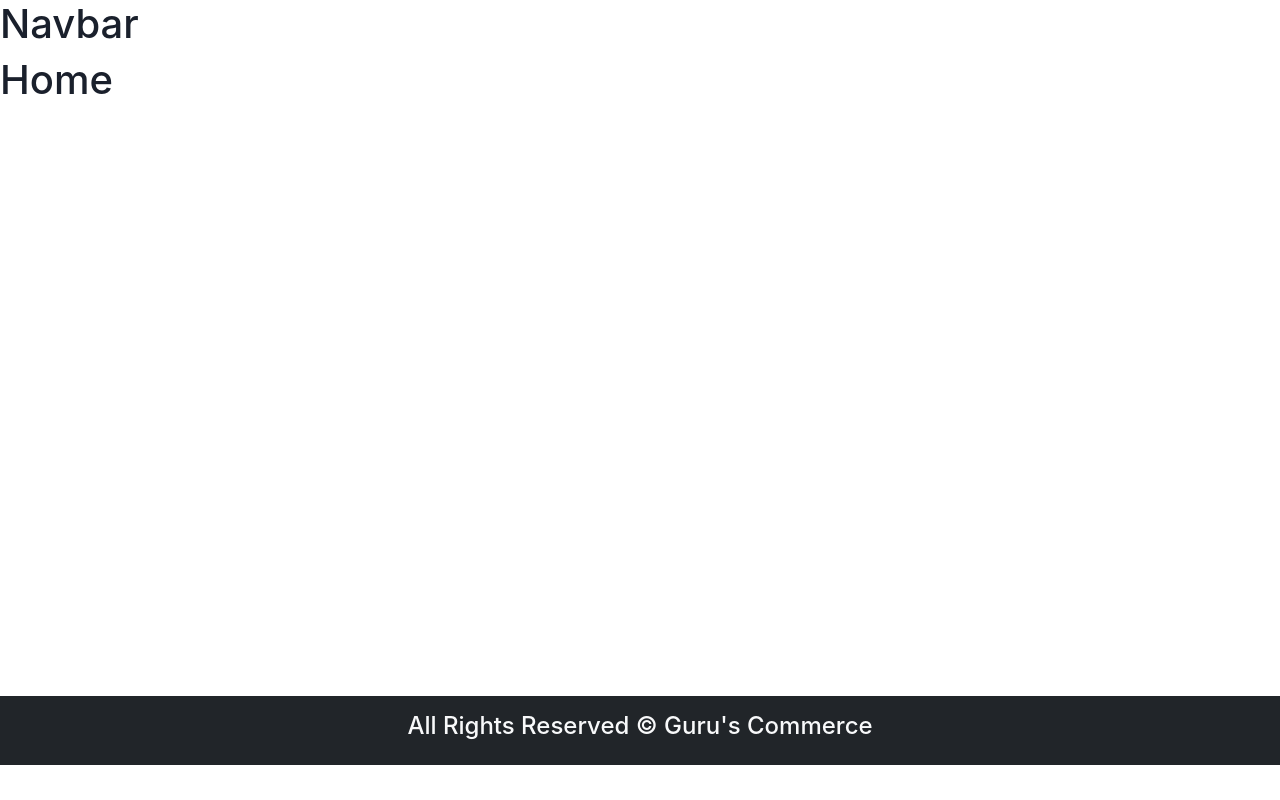
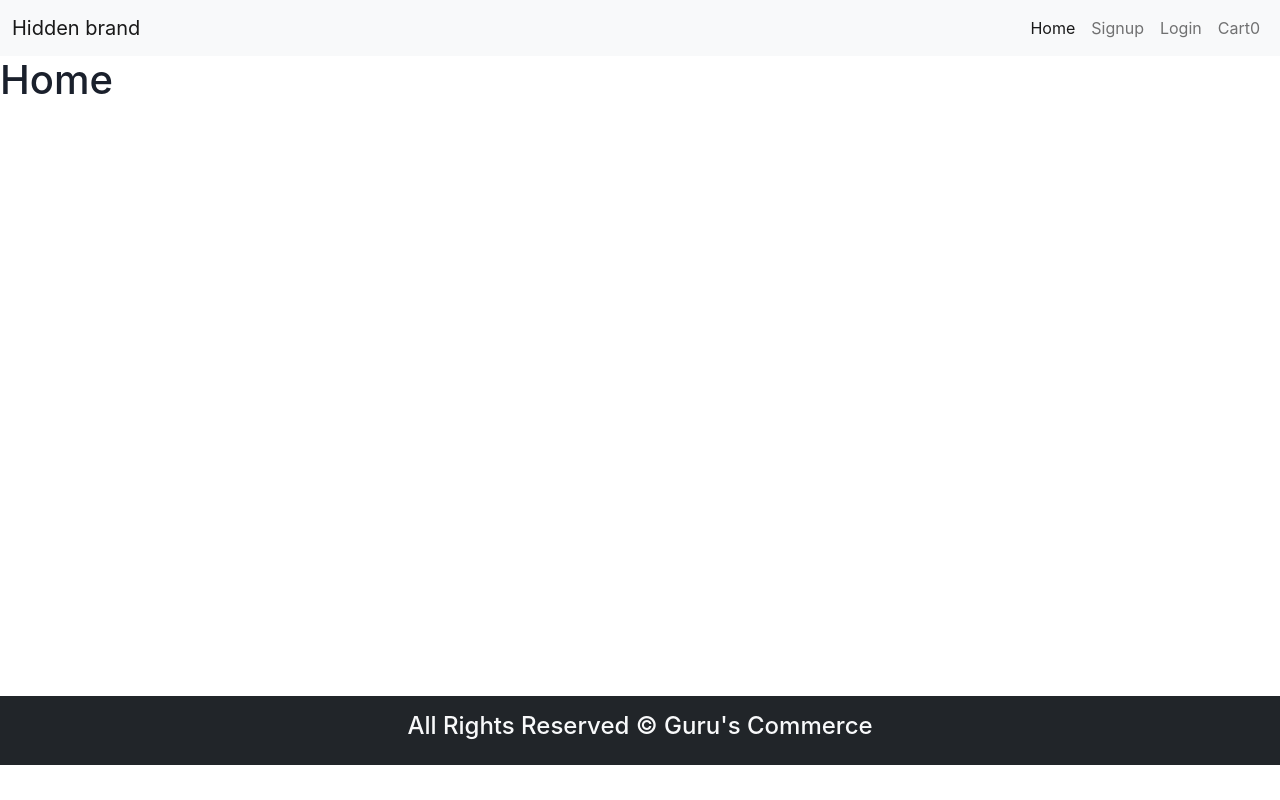
Before and after one commit to Guruprasad3n/NewEcommerce, a React (Vite) app in the folder Frontend/: page / in a window 1280 px wide. Built offline with nearby package versions, Linux system fonts and the light colour scheme.

Commit message:
Ecommerce

```diff
--- a/Frontend/src/Components/Layout/Navbar.jsx
+++ b/Frontend/src/Components/Layout/Navbar.jsx
@@ -1,8 +1,34 @@
 import React from "react";
+import { NavLink } from "react-router-dom";
 function Navbar() {
   return (
     <>
-      <h1>Navbar</h1>
+   <nav className="navbar navbar-expand-lg navbar-light bg-light">
+  <div className="container-fluid">
+    <button className="navbar-toggler" type="button" data-bs-toggle="collapse" data-bs-target="#navbarTogglerDemo01" aria-controls="navbarTogglerDemo01" aria-expanded="false" aria-label="Toggle navigation">
+      <span className="navbar-toggler-icon" />
+    </button>
+    <div className="collapse navbar-collapse" id="navbarTogglerDemo01">
+      <NavLink className="navbar-brand" to="#">Hidden brand</NavLink>
+      <ul className="navbar-nav ms-auto mb-2 mb-lg-0">
+        <li className="nav-item">
+          <NavLink className="nav-link active" aria-current="page" to="/">Home</NavLink>
+        </li>
+        <li className="nav-item">
+          <NavLink className="nav-link" to="/register">Signup</NavLink>
+        </li>
+        <li className="nav-item">
+          <NavLink className="nav-link" to="/login">Login</NavLink>
+        </li>
+        <li className="nav-item">
+          <NavLink className="nav-link" to="/cart">Cart{0}</NavLink>
+        </li>
+      </ul>
+
+    </div>
+  </div>
+</nav>
+
     </>
   );
 }
```
